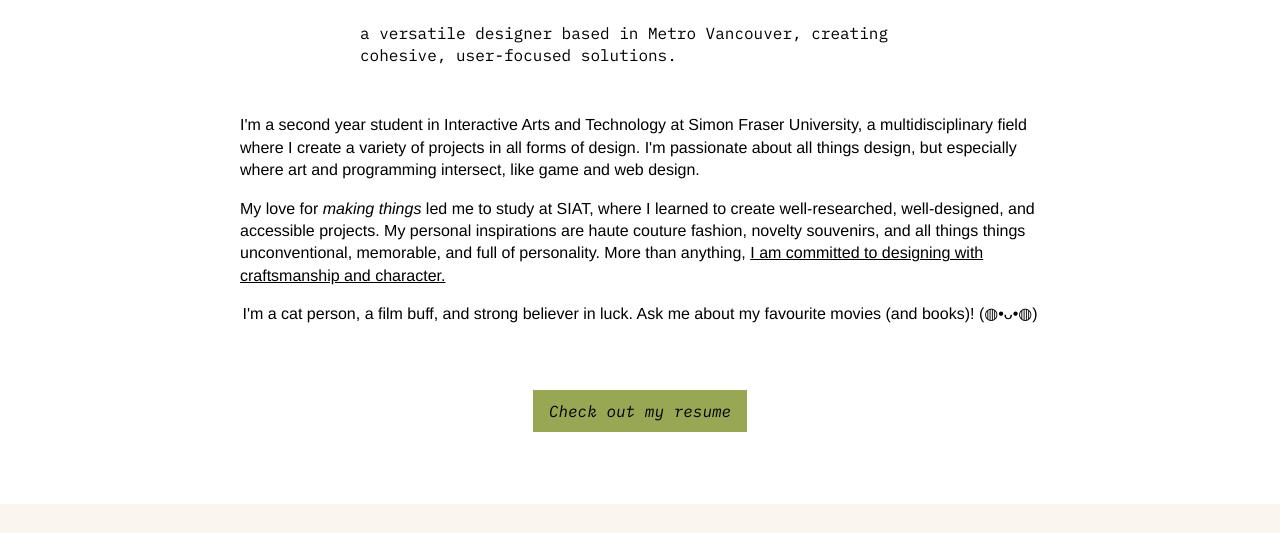
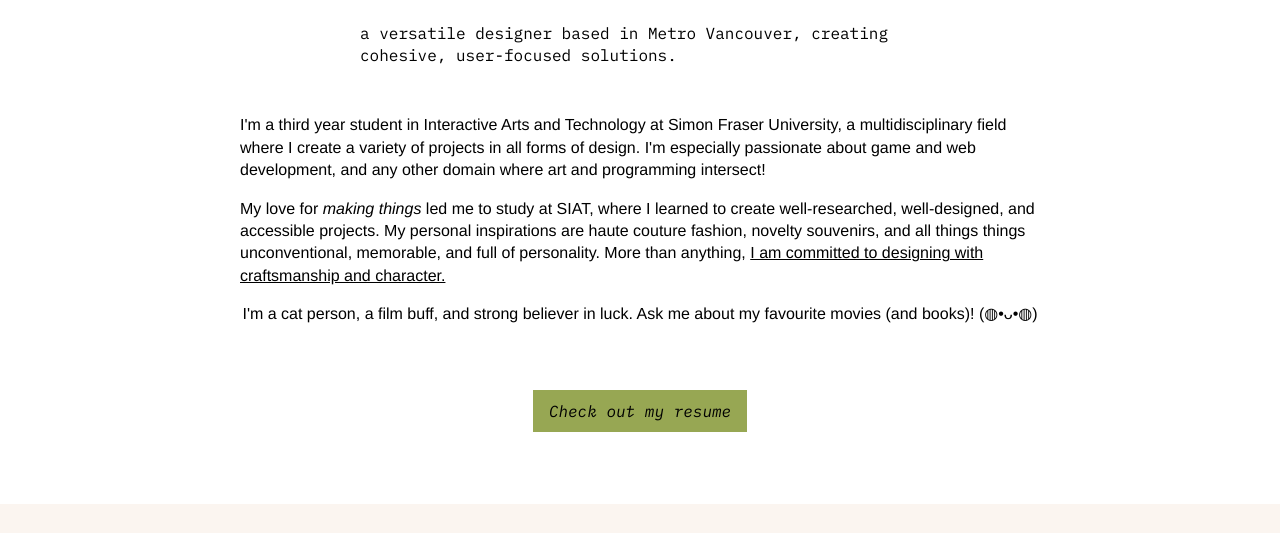
Before and after one commit to bzrymiak/portfolio, a plain HTML site: page about.html in a window 1280 px wide. Shown: the part 261-794 px from the top of the page. Drawn offline with Linux system fonts and the light colour scheme; a web font is replaced by a local one.

Commit message:
Update about.html

```diff
--- a/about.html
+++ b/about.html
@@ -50,7 +50,7 @@
         <section id="main" class="white-bg">
             <!-- main body text -->
             <div class="center">
-                <p class="main-text">I'm a second year student in Interactive Arts and Technology at Simon Fraser University, a multidisciplinary field where I create a variety of projects in all forms of design. I'm passionate about all things design, but especially where art and programming intersect, like game and web design.</p>
+                <p class="main-text">I'm a third year student in Interactive Arts and Technology at Simon Fraser University, a multidisciplinary field where I create a variety of projects in all forms of design. I'm especially passionate about game and web development, and any other domain where art and programming intersect!</p>
             </div>
             <div class="center">
                 <p class="lower-text">My love for <em>making things</em> led me to study at SIAT, where I learned to create well-researched, well-designed, and accessible projects. My personal inspirations are haute couture fashion, novelty souvenirs, and all things things unconventional, memorable, and full of personality. More than anything, <span class="underlined">I am committed to designing with craftsmanship and character.</span></p>
```
